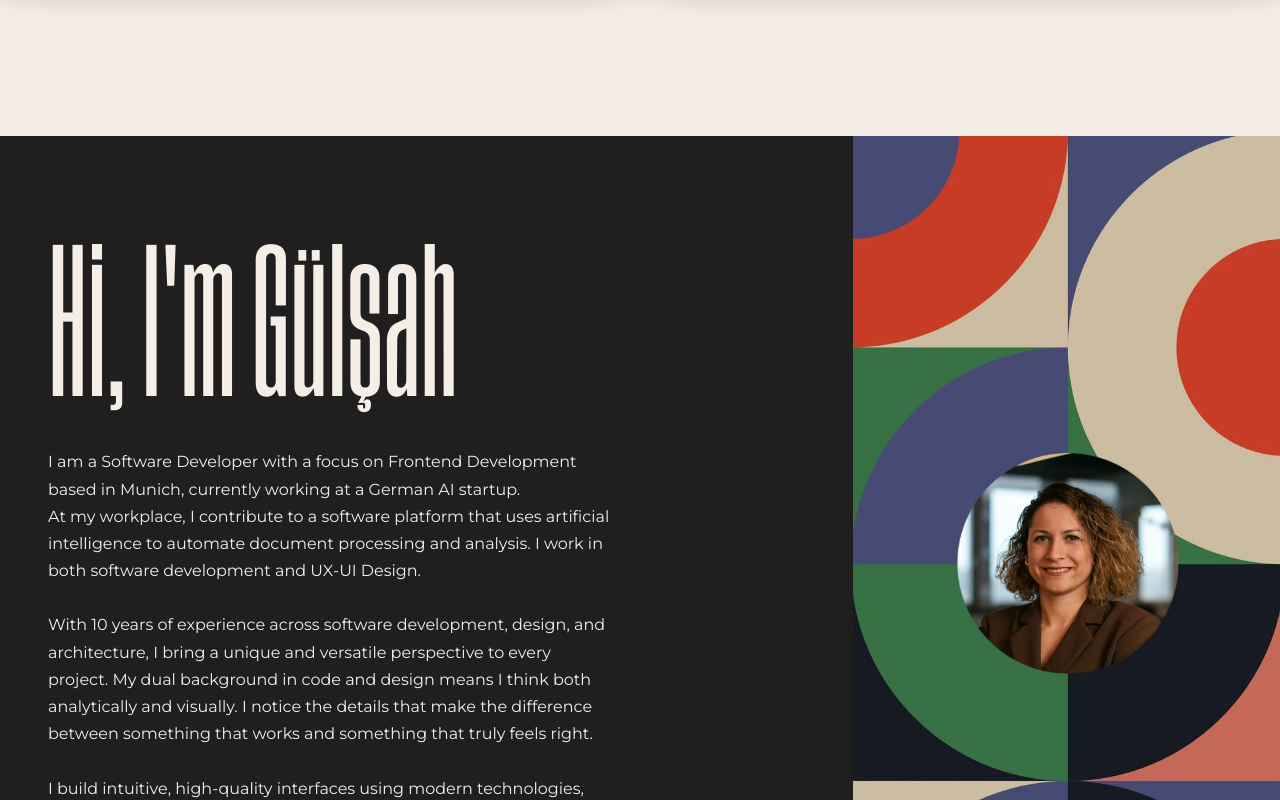
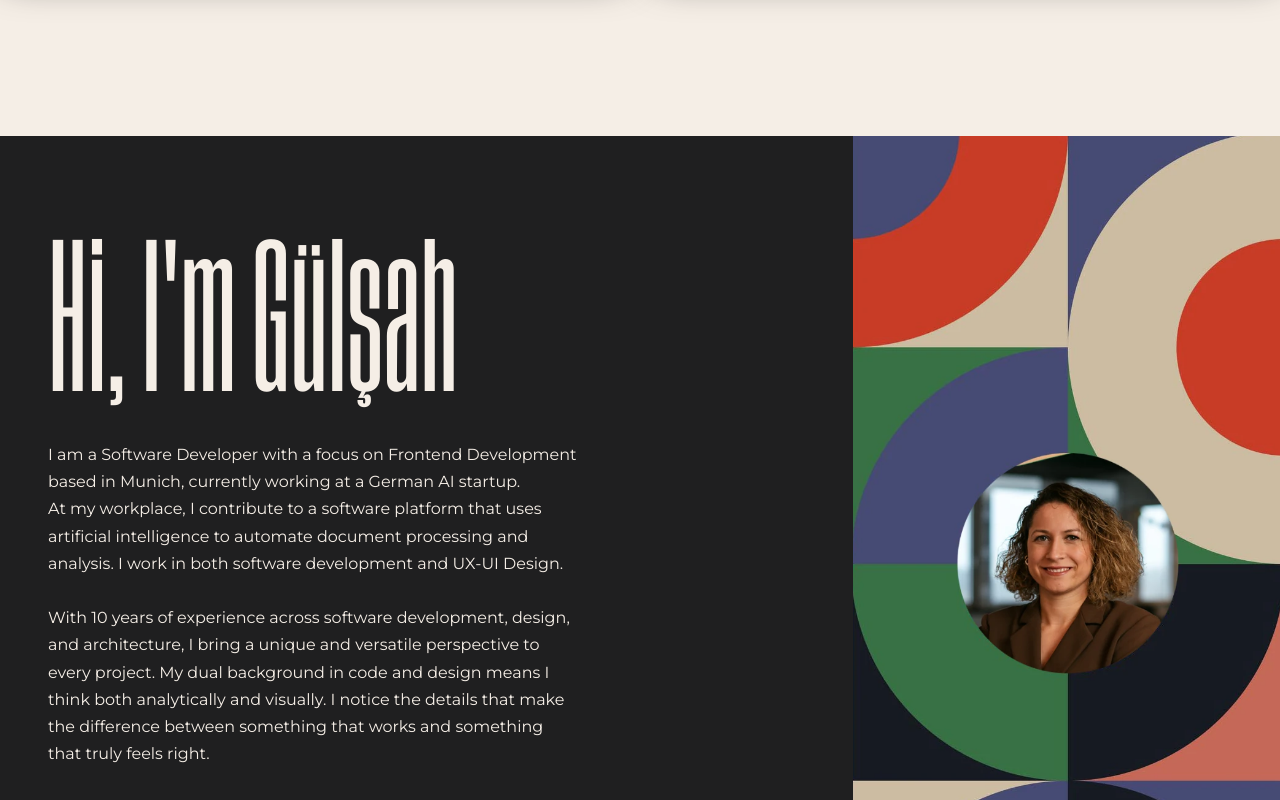
Before and after one commit to gulsahbayazit/portfolio-project, a React (Vite) app: page / in a window 1280 px wide. Shown: the part 3060-3860 px from the top of the page. Built offline with nearby package versions, Linux system fonts and the light colour scheme.

Commit message:
fix padding

```diff
--- a/src/pages/About.tsx
+++ b/src/pages/About.tsx
@@ -10,7 +10,7 @@ const About = () => {
 
   return (
     <div className="flex flex-wrap items-stretch">
-      <div className="w-full md:w-2/3 bg-black text-primary pl-12 pt-8 pb-12">
+      <div className="w-full md:w-2/3 bg-black text-primary px-6 md:px-12 pt-8 pb-12">
         <h1
           className="
     font-tusker z-[999]
```
